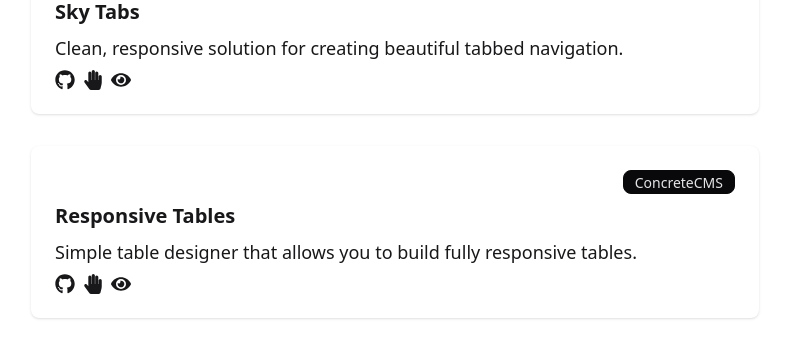
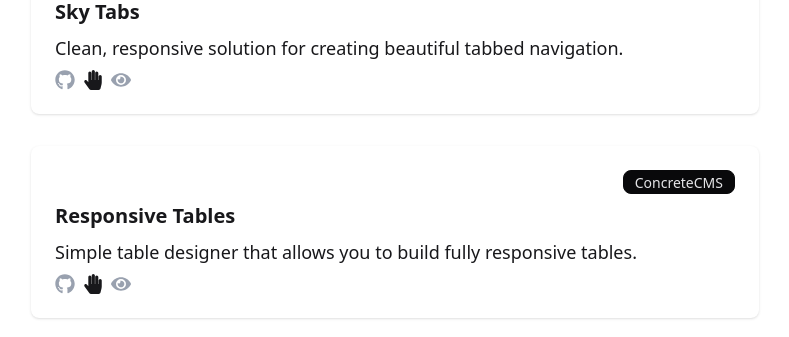
Before and after one commit to shahroq/shahroq.github.io, a Next.js app: page /projects in a window 1280 px wide. Shown: the part 463-800 px from the top of the page, without its empty margins (245-1034 px from the left). Built offline with nearby package versions, Linux system fonts and the light colour scheme.

Commit message:
add disabled icons

```diff
--- a/components/LinkItemIcon.tsx
+++ b/components/LinkItemIcon.tsx
@@ -19,18 +19,33 @@
   const linkClassesString = linkClasses.join(" ");
   const iconClassesString = iconClasses.join(" ");
 
-  return (
+  const iconElement = (
+    <IconComponent
+      className={`transition-colors ${
+        linkItem.url ? "hover:text-gray-700 dark:hover:text-gray-200" : ""
+      } ${iconClassesString}`}
+    />
+  );
+
+  return linkItem.url ? (
     <Link
-      href={linkItem.url ? linkItem.url : "#"}
+      href={linkItem.url}
       title={linkItem.label}
       key={linkItem.label}
-      className={`${linkClassesString}`}
+      className={linkClassesString}
       target="_blank"
     >
-      <IconComponent
-        className={`hover:text-gray-700 dark:hover:text-gray-200 transition-colors ${iconClassesString}`}
-      />
+      {iconElement}
     </Link>
+  ) : (
+    <span
+      title={linkItem.label}
+      key={linkItem.label}
+      className={`${linkClassesString} cursor-not-allowed text-gray-400`}
+      aria-disabled="true"
+    >
+      {iconElement}
+    </span>
   );
 };
 
```
